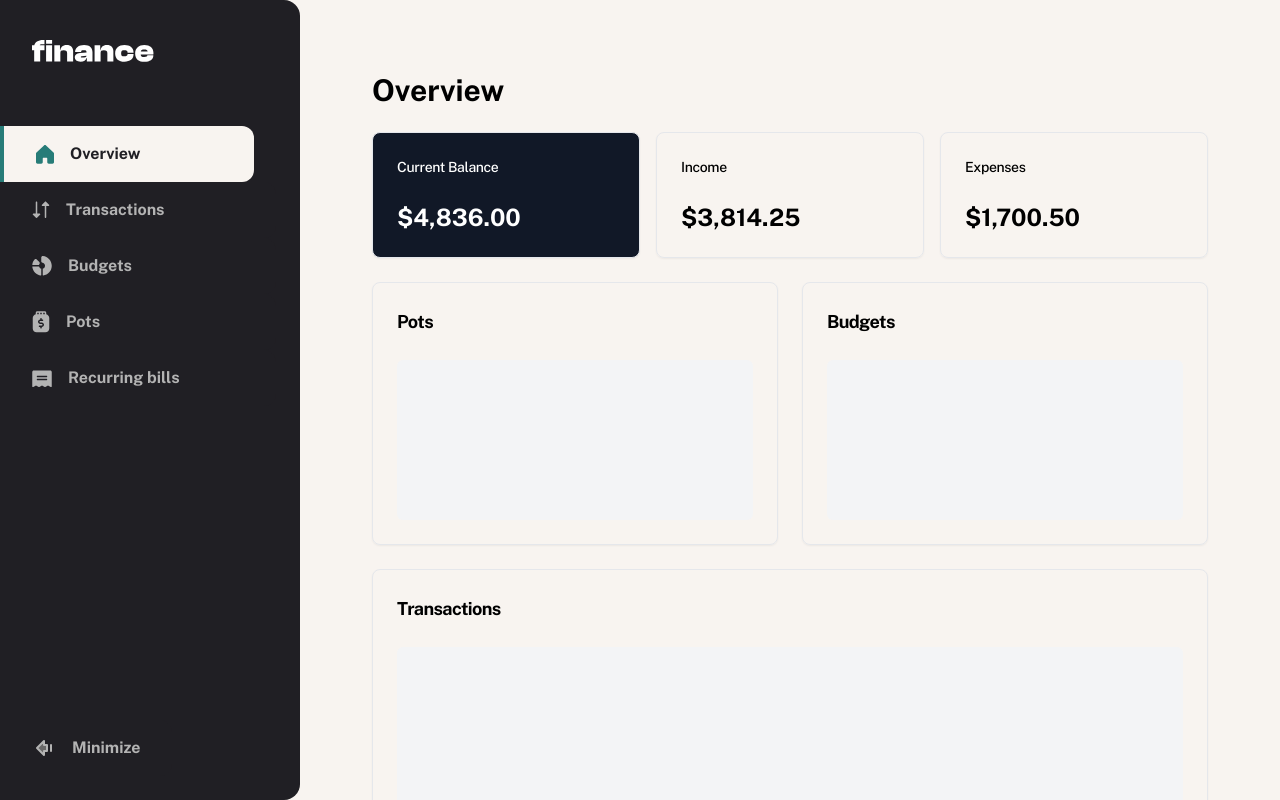
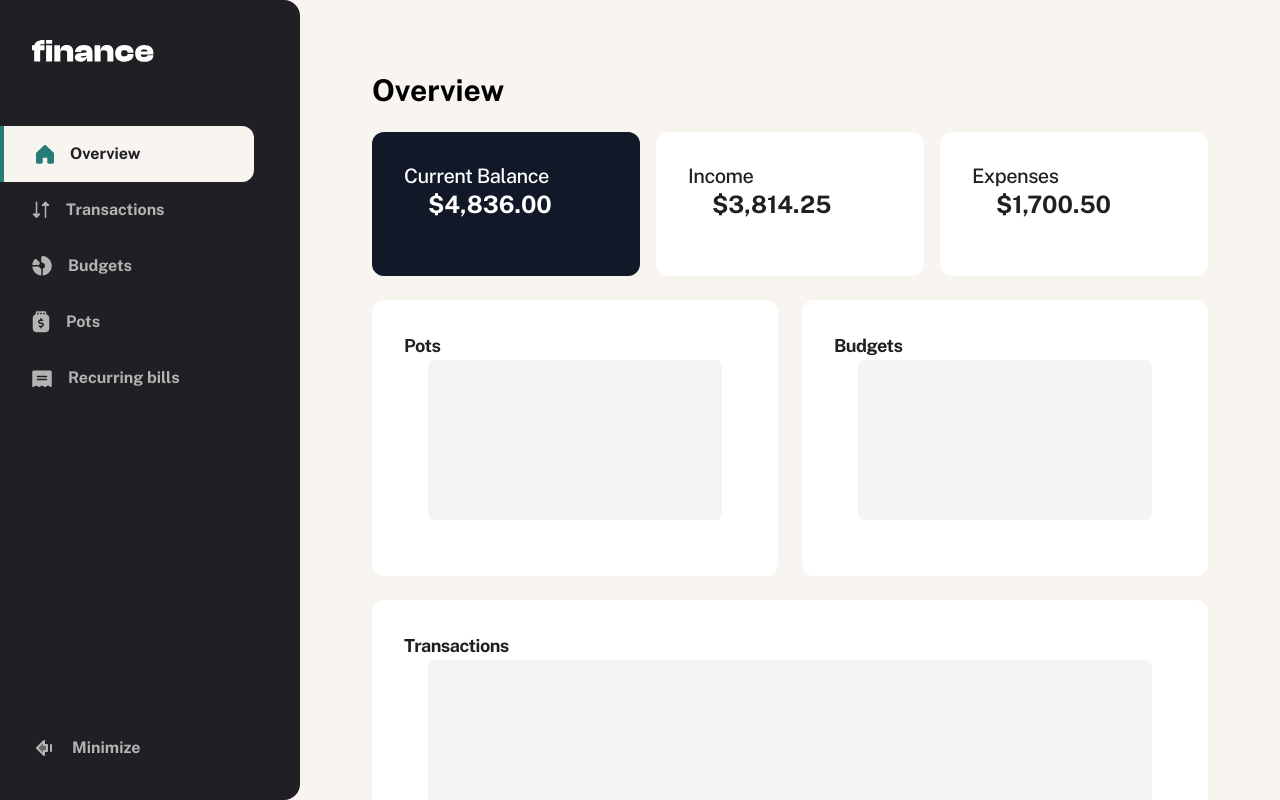
Before and after one commit to abdul-aziz123/personal-finance-web-app, a Next.js app: page /dashboard in a window 1280 px wide. Shown: the top 800 px of the page. Built offline with nearby package versions, Linux system fonts and the light colour scheme.

Commit message:
dashboard cards

```diff
--- a/src/components/ui/card.tsx
+++ b/src/components/ui/card.tsx
@@ -7,10 +7,7 @@ const Card = React.forwardRef<
 >(({ className, ...props }, ref) => (
   <div
     ref={ref}
-    className={cn(
-      "bg-card text-card-foreground rounded-lg border shadow-sm",
-      className,
-    )}
+    className={cn("rounded-xl bg-white p-space400 text-Grey900", className)}
     {...props}
   />
 ));
@@ -20,11 +17,7 @@ const CardHeader = React.forwardRef<
   HTMLDivElement,
   React.HTMLAttributes<HTMLDivElement>
 >(({ className, ...props }, ref) => (
-  <div
-    ref={ref}
-    className={cn("flex flex-col space-y-1.5 p-6", className)}
-    {...props}
-  />
+  <div ref={ref} className={cn("flex flex-row", className)} {...props} />
 ));
 CardHeader.displayName = "CardHeader";
 
@@ -34,10 +27,7 @@ const CardTitle = React.forwardRef<
 >(({ className, ...props }, ref) => (
   <h3
     ref={ref}
-    className={cn(
-      "text-2xl font-semibold leading-none tracking-tight",
-      className,
-    )}
+    className={cn("text-text2 leading-none tracking-tight", className)}
     {...props}
   />
 ));
@@ -47,11 +37,7 @@ const CardDescription = React.forwardRef<
   HTMLParagraphElement,
   React.HTMLAttributes<HTMLParagraphElement>
 >(({ className, ...props }, ref) => (
-  <p
-    ref={ref}
-    className={cn("text-muted-foreground text-sm", className)}
-    {...props}
-  />
+  <p ref={ref} className={cn("text-sm text-Grey900", className)} {...props} />
 ));
 CardDescription.displayName = "CardDescription";
 
```
